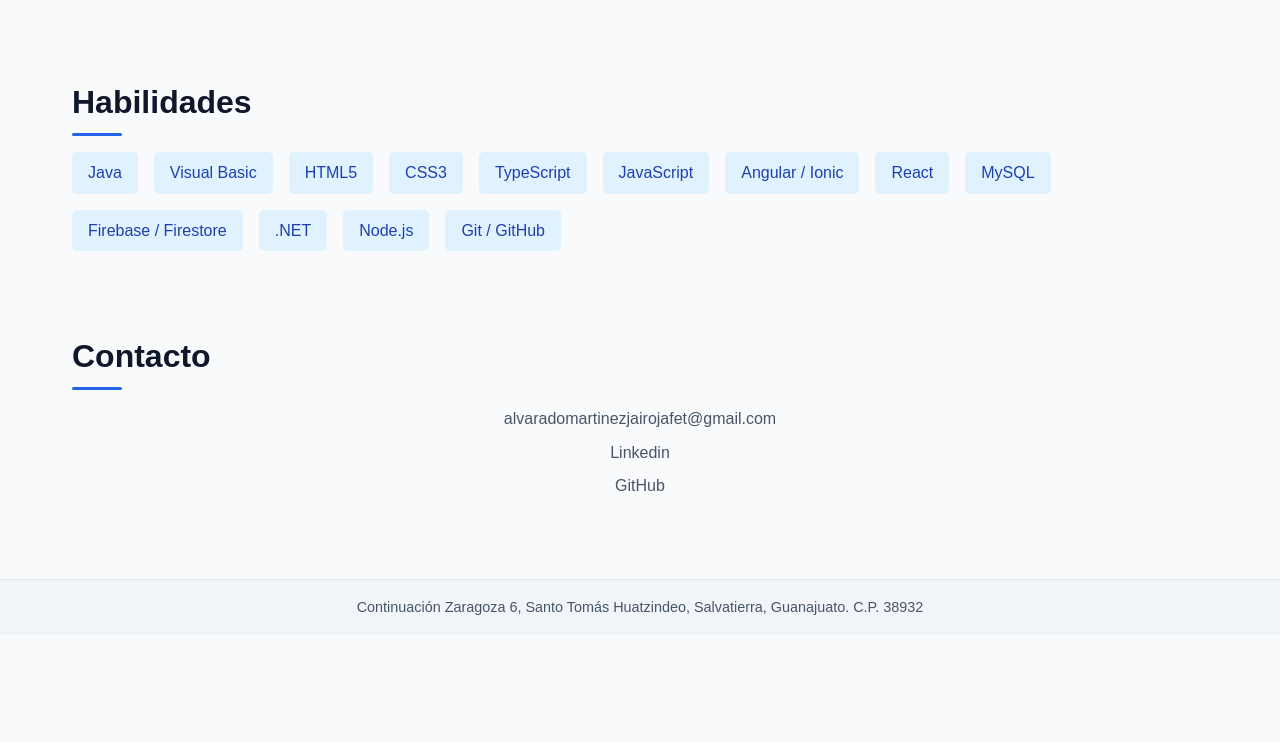
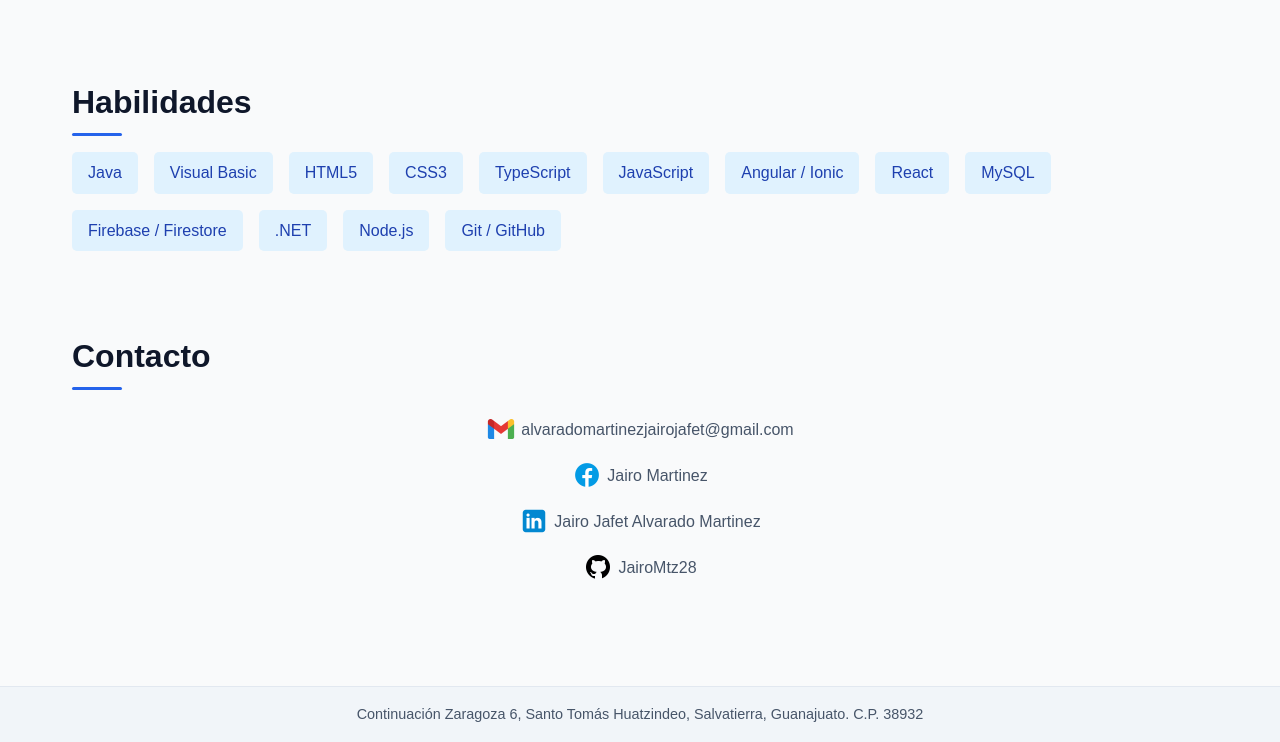
Before and after one commit to JairoMtz28/Tarjeta-de-presentaci-n, a plain HTML site: page index.html in a window 1280 px wide. Shown: the part 3777-4519 px from the top of the page. Before the commit the page ends 4412 px from the top, so only its background shows below. Drawn offline with Linux system fonts and the light colour scheme.

Commit message:
Ajuste del apartado Contactos

```diff
--- a/index.html
+++ b/index.html
@@ -258,11 +258,35 @@
     /* ====== CONTACTO ====== */
     .contact {
       text-align: center;
+      display: flex;
+      flex-direction: column;
+      align-items: center;
+      justify-content: center;
     }
 
     .contact p {
+      display: flex;
+      align-items: center;
+      justify-content: center;
+      gap: 5px;
       color: #475569;
       margin: 0.5rem 0;
+      font-size: 1rem;
+    }
+
+    .contact img {
+      width: 30px;
+      height: 30px;
+      vertical-align: middle;
+    }
+
+    .contact a {
+      color: #475569;
+      text-decoration: none;
+    }
+
+    .contact a:hover {
+      text-decoration: underline;
     }
 
     footer {
@@ -402,53 +426,61 @@
 
     <div class="projects">
 
-      <div class="project-card"  onclick="window.open('https://github.com/JairoMtz28/JC-Nutrition', '_blank');"
+      <div class="project-card" onclick="window.open('https://github.com/JairoMtz28/JC-Nutrition', '_blank');"
         style="cursor: pointer;">
-        <img src="https://raw.githubusercontent.com/JairoMtz28/JC-Nutrition/refs/heads/main/resources/splash.png" alt="JC Nutrition">
+        <img src="https://raw.githubusercontent.com/JairoMtz28/JC-Nutrition/refs/heads/main/resources/splash.png"
+          alt="JC Nutrition">
         <div class="content">
           <h4>JC Nutrition</h4>
-          <p>Aplicación móvil múltiplataforma (Android / iOS) desarrollada con Ionic y Angular hecha para ayudar a un nutriólogo a gestionar sus pacientes de manera sencilla.
+          <p>Aplicación móvil múltiplataforma (Android / iOS) desarrollada con Ionic y Angular hecha para ayudar a un
+            nutriólogo a gestionar sus pacientes de manera sencilla.
           </p>
         </div>
       </div>
 
-      <div class="project-card"  onclick="window.open('https://github.com/JairoMtz28/CuttingOrders', '_blank');"
+      <div class="project-card" onclick="window.open('https://github.com/JairoMtz28/CuttingOrders', '_blank');"
         style="cursor: pointer;">
-        <img src="https://raw.githubusercontent.com/JairoMtz28/CuttingOrders/refs/heads/main/CuttingOrders.png" alt="CuttingOrders">
+        <img src="https://raw.githubusercontent.com/JairoMtz28/CuttingOrders/refs/heads/main/CuttingOrders.png"
+          alt="CuttingOrders">
         <div class="content">
           <h4>CuttingOrders</h4>
           <p>
-            Programa desarrollado en Visual Studio utilizando Windows Forms, programación en Visual Basic y consultas SQL para gestionar las órdenes de corte de distintas máquinas en un entorno de producción.
+            Programa desarrollado en Visual Studio utilizando Windows Forms, programación en Visual Basic y consultas
+            SQL para gestionar las órdenes de corte de distintas máquinas en un entorno de producción.
           </p>
         </div>
       </div>
 
-      <div class="project-card"  onclick="window.open('https://github.com/JairoMtz28/FormatosCorte', '_blank');"
+      <div class="project-card" onclick="window.open('https://github.com/JairoMtz28/FormatosCorte', '_blank');"
         style="cursor: pointer;">
-        <img src="https://raw.githubusercontent.com/JairoMtz28/FormatosCorte/refs/heads/main/FormatosCorte.png" alt="FormatosCorte">
+        <img src="https://raw.githubusercontent.com/JairoMtz28/FormatosCorte/refs/heads/main/FormatosCorte.png"
+          alt="FormatosCorte">
         <div class="content">
           <h4>FormatosCorte</h4>
-          <p>Aplicación móvil múltiplataforma (Android / iOS) desarrollada con Ionic y Angular hecha para ayudar a un nutriólogo a gestionar sus pacientes de manera sencilla.
+          <p>Aplicación móvil múltiplataforma (Android / iOS) desarrollada con Ionic y Angular hecha para ayudar a un
+            nutriólogo a gestionar sus pacientes de manera sencilla.
           </p>
         </div>
       </div>
 
-      <div class="project-card"  onclick="window.open('https://github.com/JairoMtz28/ReworkPW', '_blank');"
+      <div class="project-card" onclick="window.open('https://github.com/JairoMtz28/ReworkPW', '_blank');"
         style="cursor: pointer;">
         <img src="https://raw.githubusercontent.com/JairoMtz28/ReworkPW/refs/heads/main/ReworkPW.png" alt="ReworkPW">
         <div class="content">
           <h4>ReworkPW (Colaborativo)</h4>
-          <p>Aplicación móvil múltiplataforma (Android / iOS) desarrollada con Ionic y Angular hecha para ayudar a un nutriólogo a gestionar sus pacientes de manera sencilla.
+          <p>Aplicación móvil múltiplataforma (Android / iOS) desarrollada con Ionic y Angular hecha para ayudar a un
+            nutriólogo a gestionar sus pacientes de manera sencilla.
           </p>
         </div>
       </div>
 
-      <div class="project-card"  onclick="window.open('https://github.com/JairoMtz28/QRGen', '_blank');"
+      <div class="project-card" onclick="window.open('https://github.com/JairoMtz28/QRGen', '_blank');"
         style="cursor: pointer;">
         <img src="https://raw.githubusercontent.com/JairoMtz28/QRGen/refs/heads/main/QRGen.png" alt="QRGen">
         <div class="content">
           <h4>QRGen (Colaborativo)</h4>
-          <p>Aplicación móvil múltiplataforma (Android / iOS) desarrollada con Ionic y Angular hecha para ayudar a un nutriólogo a gestionar sus pacientes de manera sencilla.
+          <p>Aplicación móvil múltiplataforma (Android / iOS) desarrollada con Ionic y Angular hecha para ayudar a un
+            nutriólogo a gestionar sus pacientes de manera sencilla.
           </p>
         </div>
       </div>
@@ -478,7 +510,8 @@
           alt="ListaDeCompras">
         <div class="content">
           <h4>ListaDeCompras (Colaborativo)</h4>
-          <p>Aplicación móvil pensada para que el usuario pueda crear recordatorios acerca de cosas de primera necesidad que requiera comprar y realizar presupuestos personales.
+          <p>Aplicación móvil pensada para que el usuario pueda crear recordatorios acerca de cosas de primera necesidad
+            que requiera comprar y realizar presupuestos personales.
           </p>
         </div>
       </div>
@@ -525,12 +558,14 @@
         </div>
       </div>
 
-      <div class="project-card" onclick="window.open('https://github.com/JairoMtz28/NuestroLibroDeRecuerdos', '_blank');"
+      <div class="project-card"
+        onclick="window.open('https://github.com/JairoMtz28/NuestroLibroDeRecuerdos', '_blank');"
         style="cursor: pointer;">
         <img src="https://trbl-services.eu/wp-content/uploads/2018/06/ionic-1.png" alt="NuestroLibroDeRecuerdos">
         <div class="content">
           <h4>NuestroLibroDeRecuerdos</h4>
-          <p>Proyecto de aplicación móvil desarrollado en Ionic, pensado para ser utilizado por parejas que deseen guardar recuerdos con gran valor sentimental.
+          <p>Proyecto de aplicación móvil desarrollado en Ionic, pensado para ser utilizado por parejas que deseen
+            guardar recuerdos con gran valor sentimental.
           </p>
         </div>
       </div>
@@ -540,7 +575,8 @@
         <img src="https://trbl-services.eu/wp-content/uploads/2018/06/ionic-1.png" alt="EnchantedBook">
         <div class="content">
           <h4>EnchantedBook</h4>
-          <p>Proyecto de aplicación móvil desarrollado en Ionic, el cual sirve como una guía de videojuegos para conocer los encantamientos existentes en Minecraft.
+          <p>Proyecto de aplicación móvil desarrollado en Ionic, el cual sirve como una guía de videojuegos para conocer
+            los encantamientos existentes en Minecraft.
           </p>
         </div>
       </div>
@@ -572,10 +608,16 @@
   <section id="contact">
     <h3>Contacto</h3>
     <div class="contact">
-      <p><a target="_blank" href="mailto:alvaradomartinezjairojafet@gmail.com">alvaradomartinezjairojafet@gmail.com</a>
+      <p><img src="assets/icons8-gmail-nuevo-480.png" alt="gmail"><a target="_blank"
+          href="mailto:alvaradomartinezjairojafet@gmail.com">alvaradomartinezjairojafet@gmail.com</a>
       </p>
-      <p><a target="_blank" href="https://www.linkedin.com/in/jairo-jafet-alvarado-martinez">Linkedin</a></p>
-      <p><a target="_blank" href="https://github.com/JairoMtz28">GitHub</a></p>
+      <p><img src="assets/icons8-facebook-nuevo-480.png" alt="Facebook"><a target="_blank"
+          href="https://www.facebook.com/share/1FWb5UKw8N/">Jairo Martinez</a>
+      </p>
+      <p><img src="assets/icons8-linkedin-480.png" alt=""><a target="_blank"
+          href="https://www.linkedin.com/in/jairo-jafet-alvarado-martinez">Jairo Jafet Alvarado Martinez</a></p>
+      <p><img src="assets/icons8-github-480.png" alt="GitHub"><a target="_blank"
+          href="https://github.com/JairoMtz28">JairoMtz28</a></p>
       <p></p>
     </div>
   </section>
```
Also changed, not shown: assets/icons8-facebook-nuevo-480.png (added), assets/icons8-github-480.png (added), assets/icons8-gmail-nuevo-480.png (added), assets/icons8-linkedin-480.png (added).
